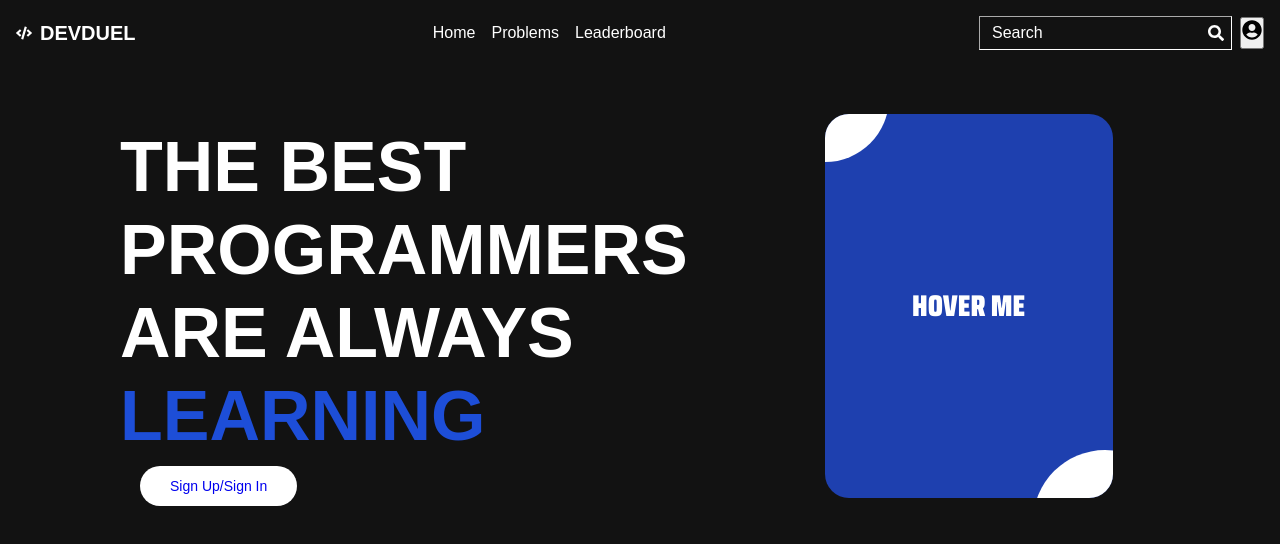
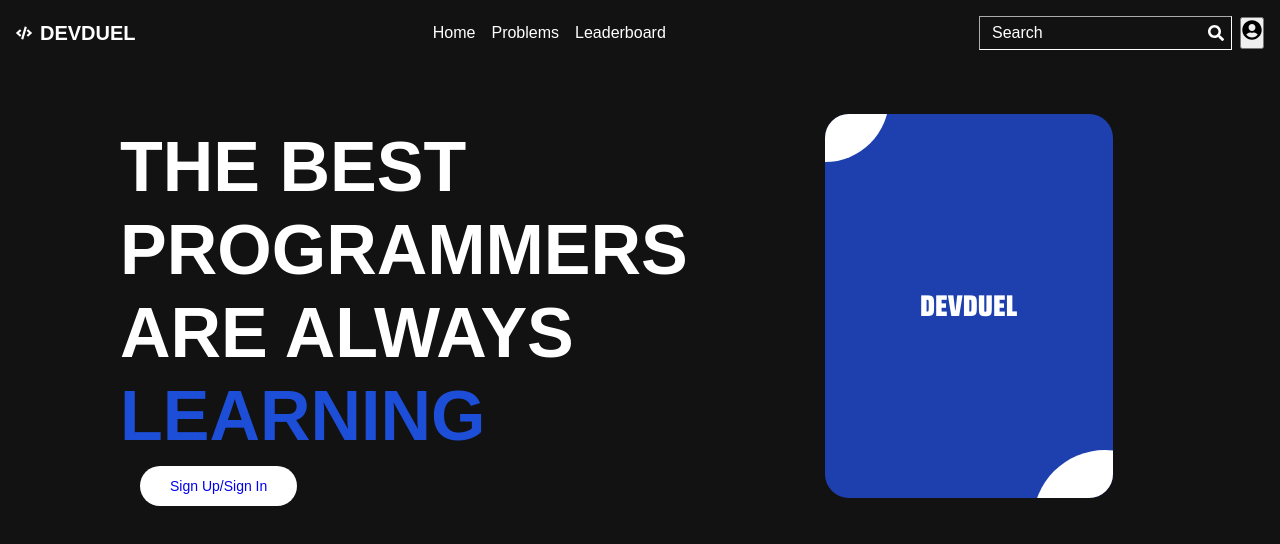
Before and after one commit to Bhuvana2605/devduel, a React (Vite) app: page / in a window 1280 px wide. Shown: the top 544 px of the page. Built offline with nearby package versions, Linux system fonts and the light colour scheme.

Commit message:
Update Card.jsx

```diff
--- a/src/components/Card.jsx
+++ b/src/components/Card.jsx
@@ -9,7 +9,7 @@ const Card = () => {
         Nice to meet u,<br />Devduel
       </div>
       <div className="w-full h-full items-center justify-center flex uppercase text-3xl">
-        hover me
+        Devduel
       </div>
     </div>
   );
```
